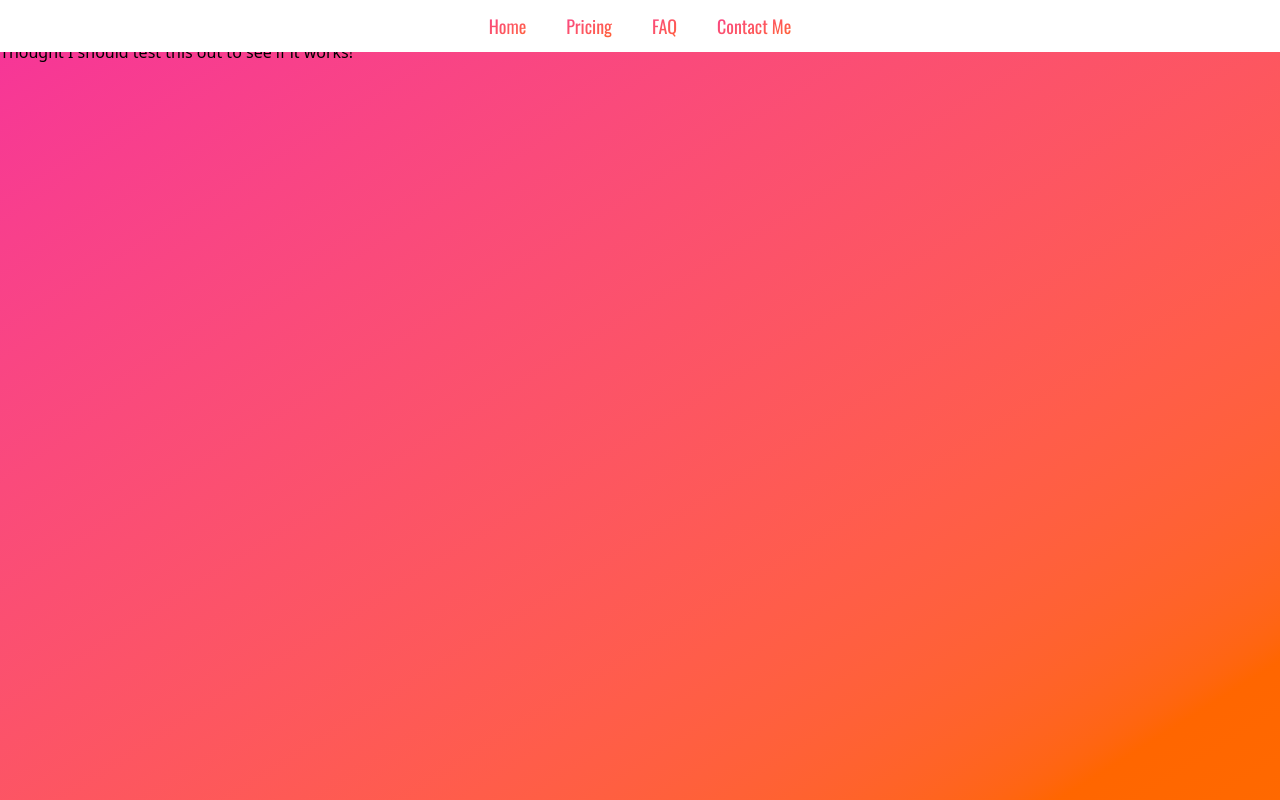
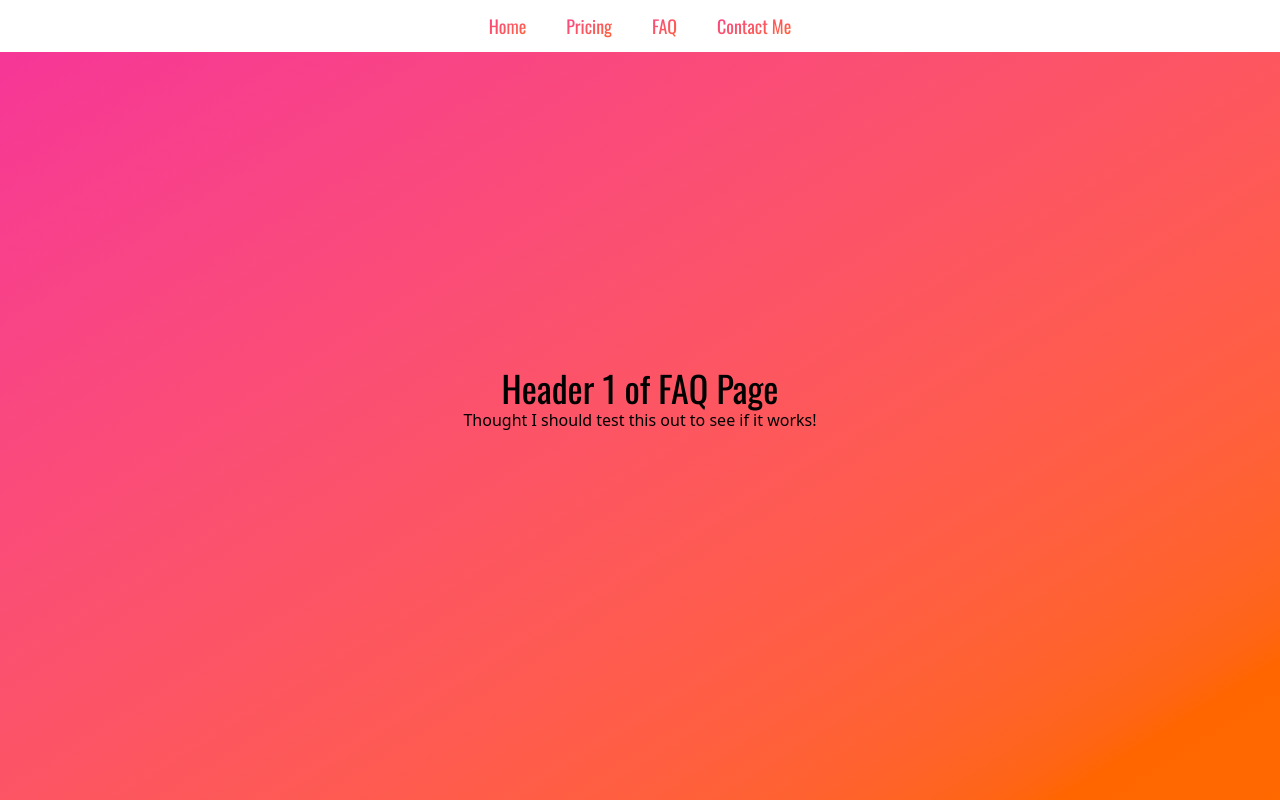
Before and after one commit to statisluc/FreelanceOffic, a React (Vite) app: page /FAQ in a window 1280 px wide. Built offline with nearby package versions, Linux system fonts and the light colour scheme; a web font is replaced by a local one.

Commit message:
Update FAQ.jsx

```diff
--- a/src/components/FAQ.jsx
+++ b/src/components/FAQ.jsx
@@ -5,7 +5,7 @@ function FAQ() {
   return (
     <>
       <Navbar />
-      <div>
+      <div className="flex flex-col justify-center items-center h-screen">
         <h1 className="text-4xl font-oswald">Header 1 of FAQ Page</h1>
         <p>Thought I should test this out to see if it works!</p>
       </div>
```
